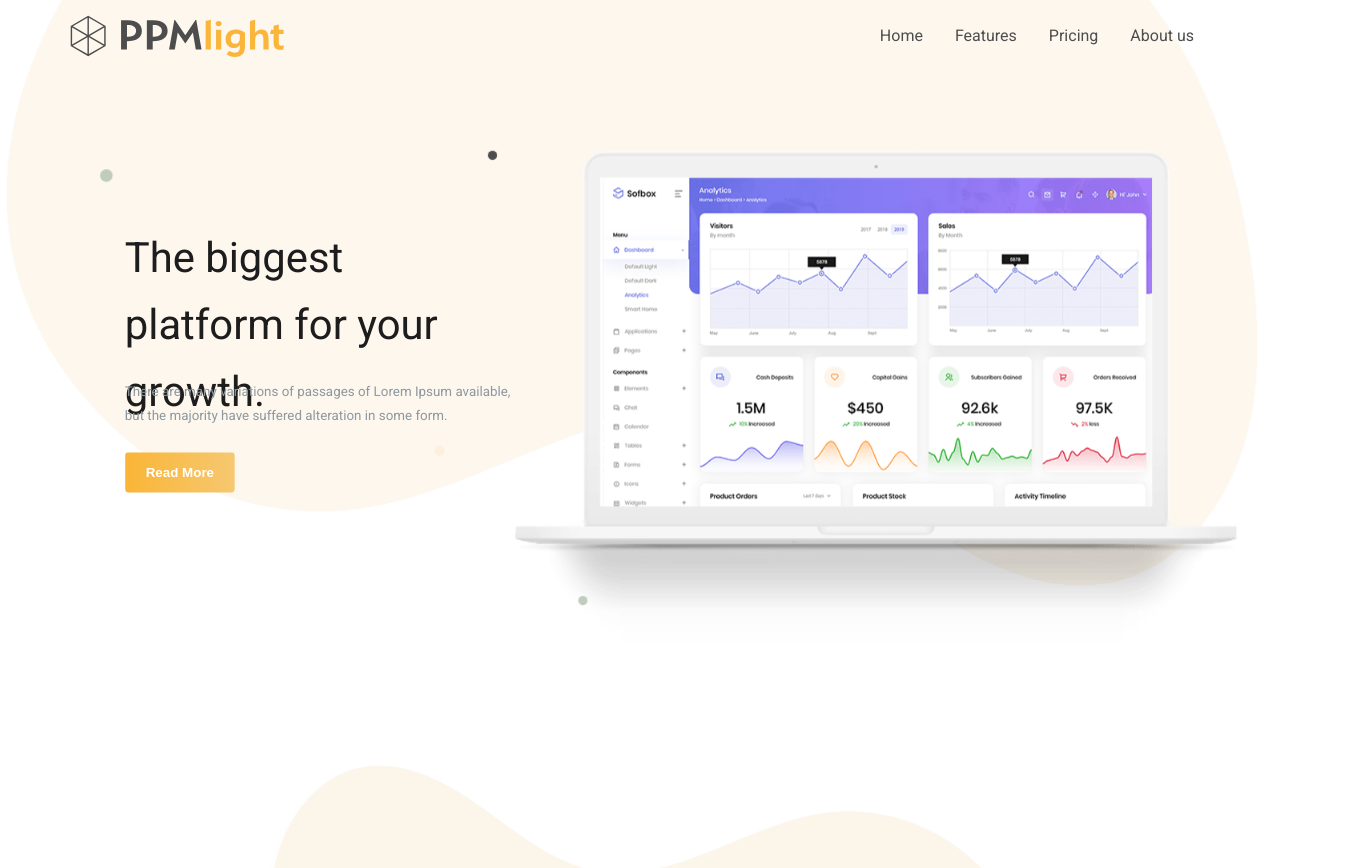
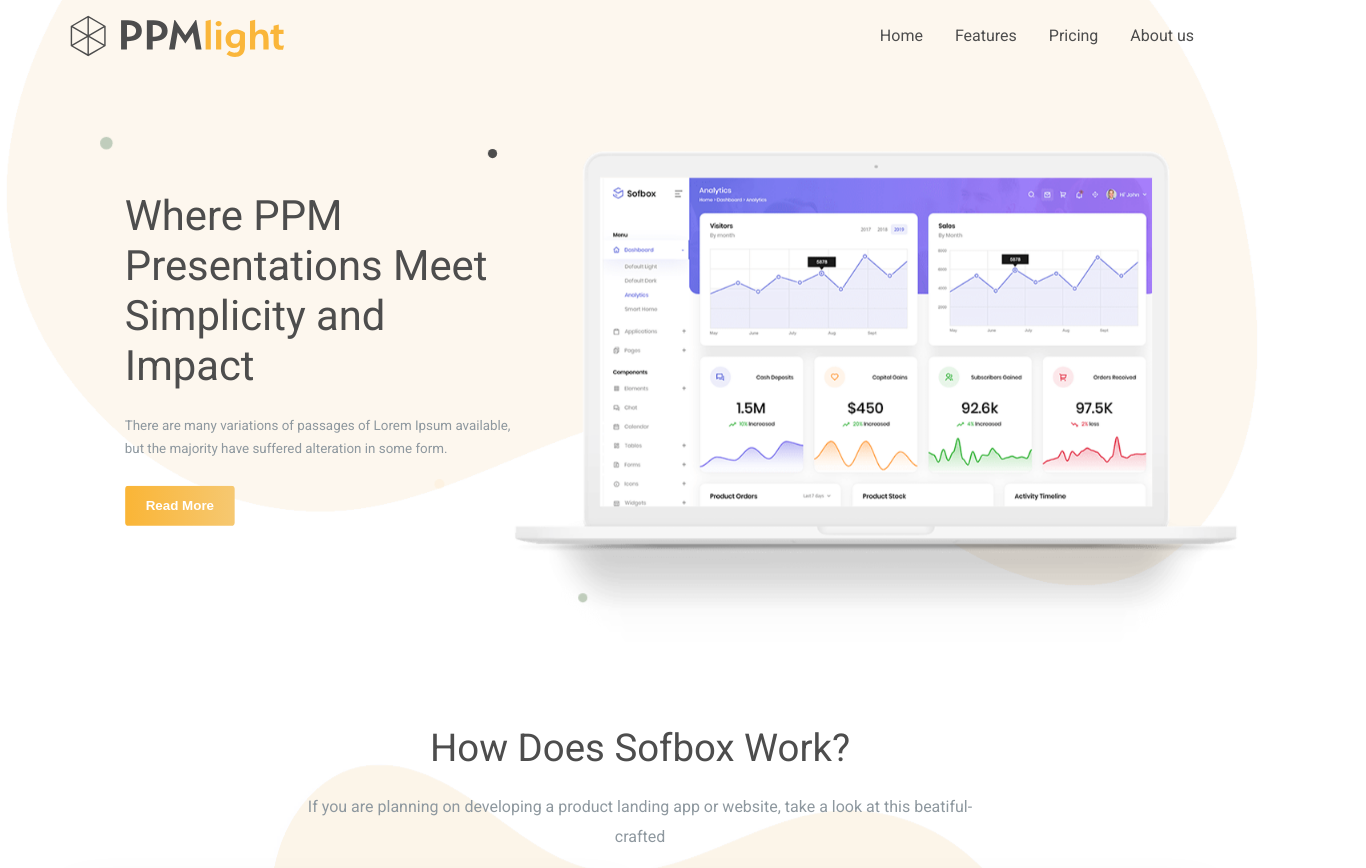
Before and after one commit to MarcinGazda/PPMLight.WWW, a React (Vite) app: page / in a window 1280 px wide. Shown: the top 868 px of the page, 1366 px wide, since content can reach past the window. Built offline with nearby package versions, Linux system fonts and the light colour scheme.

Commit message:
feat: add animations in Hero and MainFunctionality

```diff
--- a/src/components/Card/index.tsx
+++ b/src/components/Card/index.tsx
@@ -25,6 +25,7 @@ const Card = (props: props) => {
   return (
     <div
       data-aos="fade-up"
+      data-aos-once="true"
       className={`${styles.card} ${
         props?.color === Color.Green ? styles.green : ""
       }${props?.color === Color.Gray ? styles.gray : ""}`}
--- a/src/components/Card/styles.module.scss
+++ b/src/components/Card/styles.module.scss
@@ -9,7 +9,6 @@
   margin-inline: 1rem;
   background: $light;
   transition: all 0.5s ease-in-out;
-  //animation: show-up 1s ease-in-out;
 
   &::before {
     border-radius: 4px;
@@ -86,6 +85,7 @@
 
   .text {
     .title {
+      transition: color 0.6s ease-in-out;
       font-size: 1.3rem;
       font-weight: 400;
 
@@ -95,13 +95,12 @@
     }
 
     .description {
+      color: $text-gray;
       transition: color 0.5s ease-in-out;
-      color: $text-gray;
     }
   }
 
   &:hover {
-    color: white;
     background: transparent;
     box-shadow: 0 10px 20px 0 #fddb9b;
 
@@ -109,8 +108,12 @@
       opacity: 1;
     }
 
+    .text {
+      color: $light;
+    }
+
     .description {
-      color: white;
+      color: $light;
     }
 
     &::before {
@@ -130,13 +133,3 @@
     fill: $green;
   }
 }
-
-@keyframes show-up {
-  0% {
-    transform: translateY(150%);
-  }
-
-  100% {
-    transform: translateY(0);
-  }
-}
--- a/src/views/Hero/index.tsx
+++ b/src/views/Hero/index.tsx
@@ -1,5 +1,5 @@
 import styles from "./styles.module.scss";
-import HeroImg from "../../assets/hero.png";
+import HeroImg from "../../assets/images/hero.png";
 import facebook from "../../assets/icons/facebook.png";
 import twitter from "../../assets/icons/twitter.png";
 import instagram from "../../assets/icons/instagram.png";
@@ -52,7 +52,7 @@ const Hero = () => {
           <div className={styles.text}>
             <h1
               className={styles.title}
-            >{`The biggest platform\nfor your growth.`}</h1>
+            >{`Where PPM Presentations Meet Simplicity and Impact`}</h1>
             <p
               className={styles.description}
             >{`There are many variations of passages of Lorem Ipsum available, but the majority have suffered alteration in some form.`}</p>
--- a/src/views/Hero/styles.module.scss
+++ b/src/views/Hero/styles.module.scss
@@ -90,16 +90,14 @@
         font-weight: 400;
         font-size: 29px;
         margin-bottom: 0;
-        color: $dark;
+        color: $gray;
         @include breakpoint(md) {
           max-width: none;
-          line-height: 44px;
           font-size: 30px;
           width: 464px;
-          height: 160px;
           font-size: 50px;
           text-align: start;
-          line-height: 80px;
+          line-height: 60px;
           margin: 0;
         }
 
@@ -146,6 +144,7 @@
           font-size: 16px;
           line-height: 28px;
           margin: 30px 0;
+          margin-top: 15px;
         }
 
         &::before {
--- a/src/views/MainFunctionality/index.tsx
+++ b/src/views/MainFunctionality/index.tsx
@@ -47,10 +47,14 @@ const MainFunctionality = () => {
   return (
     <section className={styles.container}>
       <img className={styles.background} src={backgroundImg} alt="" />
-      <h2 data-aos="slide-left" className={styles.title}>
+      <h2 data-aos="slide-left" data-aos-once="true" className={styles.title}>
         How Does Sofbox Work?
       </h2>
-      <p data-aos="slide-right" className={styles.description}>
+      <p
+        data-aos="slide-right"
+        data-aos-once="true"
+        className={styles.description}
+      >
         If you are planning on developing a product landing app or website, take
         a look at this beatiful-crafted
       </p>
--- a/src/views/MainFunctionality/styles.module.scss
+++ b/src/views/MainFunctionality/styles.module.scss
@@ -2,6 +2,7 @@
 
 .container {
   position: relative;
+  margin-bottom: 8rem;
 
   .background {
     position: absolute;
@@ -34,14 +35,13 @@
   }
 
   .title {
-    width: fit-content;
     margin-inline: auto;
     font-size: 1.5rem;
     text-align: center;
     font-weight: 400;
     padding-inline: 2rem;
     max-width: 46.875rem;
-    color: $dark;
+    color: $gray;
     animation: shaking 1s;
 
     @include breakpoint(md) {
@@ -51,7 +51,6 @@
   }
 
   .description {
-    width: fit-content;
     max-width: 46.875rem;
     margin-inline: auto;
     font-size: 1rem;
```
Also changed, not shown: src/assets/images/hero.png (renamed from src/assets/hero.png).
